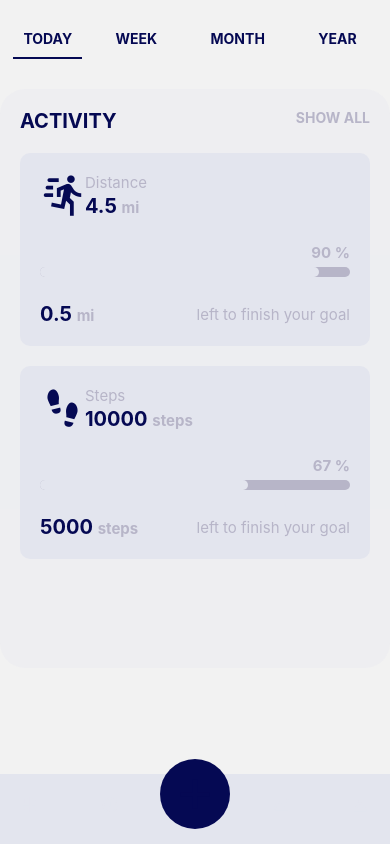
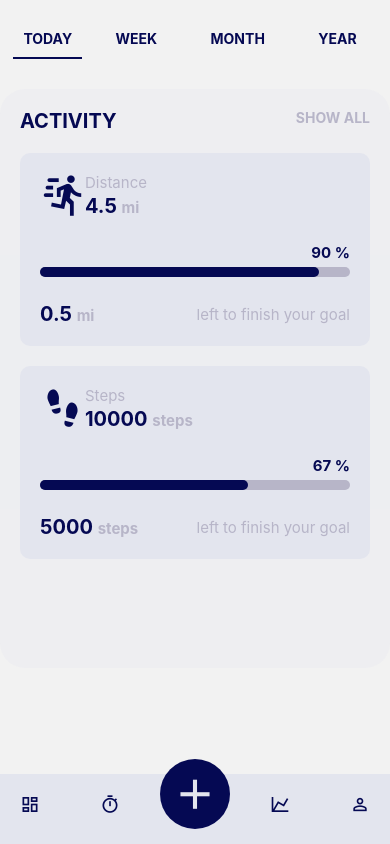
Before and after one commit to saldanaj97/fitness-tracker, a React Native app: screen /Activity in a window 390 px wide. Built offline with nearby package versions, Linux system fonts and the light colour scheme.

Commit message:
light mode style updates

```diff
--- a/src/ui/activity/activityCard.tsx
+++ b/src/ui/activity/activityCard.tsx
@@ -120,7 +120,7 @@
     fontSize: 20,
   },
   percentage: {
-    color: LightModeColors.detailFont,
+    color: LightModeColors.primaryFont,
     fontWeight: 'bold',
     fontSize: 15,
     textAlign: 'right',
@@ -133,7 +133,7 @@
     marginTop: 5,
   },
   progressBar: {
-    backgroundColor: LightModeColors.primary,
+    backgroundColor: LightModeColors.secondary,
     borderRadius: 10,
     height: 10,
   },
--- a/src/ui/navigation/bottom-bar.tsx
+++ b/src/ui/navigation/bottom-bar.tsx
@@ -85,12 +85,12 @@
     alignContent: 'center',
   },
   icon: {
-    color: DarkModeColors.primaryFont,
+    color: LightModeColors.primaryFont,
     fontSize: 20,
     padding: 20,
   },
   plusIcon: {
-    color: LightModeColors.primaryFont,
+    color: LightModeColors.primary,
   },
   plusIconContainer: {
     width: 70,
```
